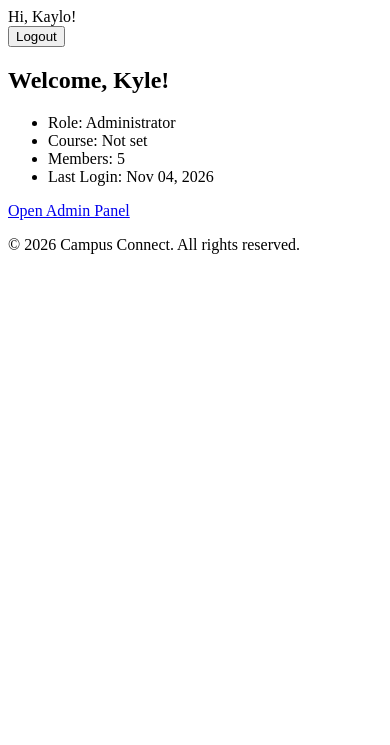
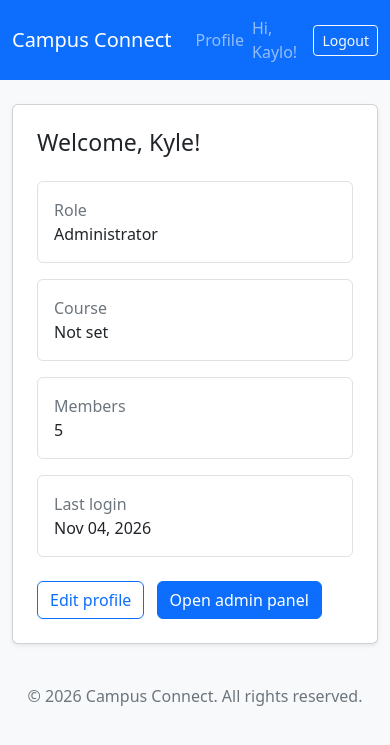
Before and after one commit to Kaylooww/CSIT327-G1-Castro-KyleAngelo-FirstDjango, a Django app: page / in a window 390 px wide. Shown: the top 745 px of the page. Run offline with Django 5.2, Linux system fonts and the light colour scheme; a user stored in the database is signed in; data comes from the database, SQL or seed files in the repository; both versions use the stored data as it was after the commit.

Commit message:
Add secure profile editing and signup success notifications
Restrict profile updates to the authenticated user
Display a success message after account creation
Apply Bootstrap 5 styling to auth, profile, and dashboard pages
Add shared navigation with profile links and responsive page layout

```diff
--- a/accounts/urls.py
+++ b/accounts/urls.py
@@ -1,6 +1,8 @@
 from django.urls import path
-from .views import SignUpView
+from .views import LoginView, ProfileUpdateView, SignUpView
 
 urlpatterns = [
+    path("login/", LoginView.as_view(), name="login"),
     path('signup/', SignUpView.as_view(), name='signup'),
+    path("profile/", ProfileUpdateView.as_view(), name="profile"),
 ]
--- a/templates/base.html
+++ b/templates/base.html
@@ -1,21 +1,45 @@
 <!DOCTYPE html>
-<html>
-    <head><title>{% block title %}Campus Connect{% endblock %}</title></head>
-    <body>
-        <nav>
+<html lang="en">
+    <head>
+        <meta charset="utf-8">
+        <meta name="viewport" content="width=device-width, initial-scale=1">
+        <title>{% block title %}Campus Connect{% endblock %}</title>
+        <link href="https://cdn.jsdelivr.net/npm/bootstrap@5.3.3/dist/css/bootstrap.min.css" rel="stylesheet">
+    </head>
+    <body class="bg-light">
+        <nav class="navbar navbar-expand navbar-dark bg-primary">
+            <div class="container">
+                <a class="navbar-brand" href="{% if user.is_authenticated %}{% url 'dashboard' %}{% else %}{% url 'login' %}{% endif %}">Campus Connect</a>
+                <div class="navbar-nav ms-auto align-items-center">
                     {% if user.is_authenticated %}
-                Hi, {{ user.username }}!
+                        <a class="nav-link" href="{% url 'profile' %}">Profile</a>
+                        <span class="navbar-text me-3">Hi, {{ user.username }}!</span>
                         <form method="post" action="{% url 'logout' %}">
                             {% csrf_token %}
-                    <button type="submit">Logout</button>
+                            <button class="btn btn-outline-light btn-sm" type="submit">Logout</button>
                         </form>
                     {% else %}
-                <a href="{% url 'login' %}">Login</a>
-                <a href="{% url 'signup' %}">Sign Up</a>
+                        <a class="nav-link" href="{% url 'login' %}">Login</a>
+                        <a class="nav-link" href="{% url 'signup' %}">Sign Up</a>
                     {% endif %}
+                </div>
+            </div>
         </nav>
+        <main class="container py-4">
+            {% if messages %}
+                {% for message in messages %}
+                    <div class="alert alert-{% if message.tags == 'error' %}danger{% else %}{{ message.tags|default:'info' }}{% endif %} alert-dismissible fade show" role="alert">
+                        {{ message }}
+                        <button type="button" class="btn-close" data-bs-dismiss="alert" aria-label="Close"></button>
+                    </div>
+                {% endfor %}
+            {% endif %}
             <header>{% block header %}{% endblock %}</header>
-        <main>{% block content %}{% endblock %}</main>
-        <footer><p>&copy; 2026 Campus Connect. All rights reserved.</p></footer>
+            {% block content %}{% endblock %}
+        </main>
+        <footer class="container py-3 text-center text-secondary">
+            <p class="mb-0">&copy; 2026 Campus Connect. All rights reserved.</p>
+        </footer>
+        <script src="https://cdn.jsdelivr.net/npm/bootstrap@5.3.3/dist/js/bootstrap.bundle.min.js"></script>
     </body>
 </html>
--- a/templates/dashboard/admin_panel.html
+++ b/templates/dashboard/admin_panel.html
@@ -1,4 +1,8 @@
 {% extends "base.html" %}
 {% block content %}
-<h2>Admin Panel</h2>
+<div class="card shadow-sm">
+  <div class="card-body p-4">
+    <h1 class="h3">Admin panel</h1>
+  </div>
+</div>
 {% endblock %}
--- a/templates/dashboard/home.html
+++ b/templates/dashboard/home.html
@@ -1,13 +1,24 @@
 {% extends "base.html" %}
 {% block content %}
-<h2>Welcome, {{ user.first_name|default:user.username }}!</h2>
-<ul>
-    <li>Role: {{ user.get_role_display }}</li>
-    <li>Course: {{ user.course|default:"Not set" }}</li>
-    <li>Members: {{ member_count }}</li>
-    <li>Last Login: {{ user.last_login|date:"M d, Y"}}</li>
-</ul>
-{% if is_admin %}
-    <a href="{% url 'admin_panel' %}">Open Admin Panel</a>
-{% endif %}
+<div class="row justify-content-center">
+  <div class="col-lg-9">
+    <div class="card shadow-sm">
+      <div class="card-body p-4">
+        <h1 class="h3">Welcome, {{ user.first_name|default:user.username }}!</h1>
+        <div class="row g-3 mt-2">
+          <div class="col-sm-6"><div class="border rounded p-3 h-100"><span class="text-secondary">Role</span><div>{{ user.get_role_display }}</div></div></div>
+          <div class="col-sm-6"><div class="border rounded p-3 h-100"><span class="text-secondary">Course</span><div>{{ user.course|default:"Not set" }}</div></div></div>
+          <div class="col-sm-6"><div class="border rounded p-3 h-100"><span class="text-secondary">Members</span><div>{{ member_count }}</div></div></div>
+          <div class="col-sm-6"><div class="border rounded p-3 h-100"><span class="text-secondary">Last login</span><div>{{ user.last_login|date:"M d, Y" }}</div></div></div>
+        </div>
+        <div class="mt-4">
+          <a class="btn btn-outline-primary" href="{% url 'profile' %}">Edit profile</a>
+          {% if is_admin %}
+            <a class="btn btn-primary ms-2" href="{% url 'admin_panel' %}">Open admin panel</a>
+          {% endif %}
+        </div>
+      </div>
+    </div>
+  </div>
+</div>
 {% endblock %}
```
Also changed, not shown: accounts/forms.py (+17 -0 lines), accounts/views.py (+28 -1 lines), templates/accounts/profile_form.html (added, +20 -0 lines), templates/registration/login.html (+14 -6 lines), templates/registration/signup.html (+14 -6 lines), db.sqlite3. Lines whose indentation alone changed are shown as unchanged.
